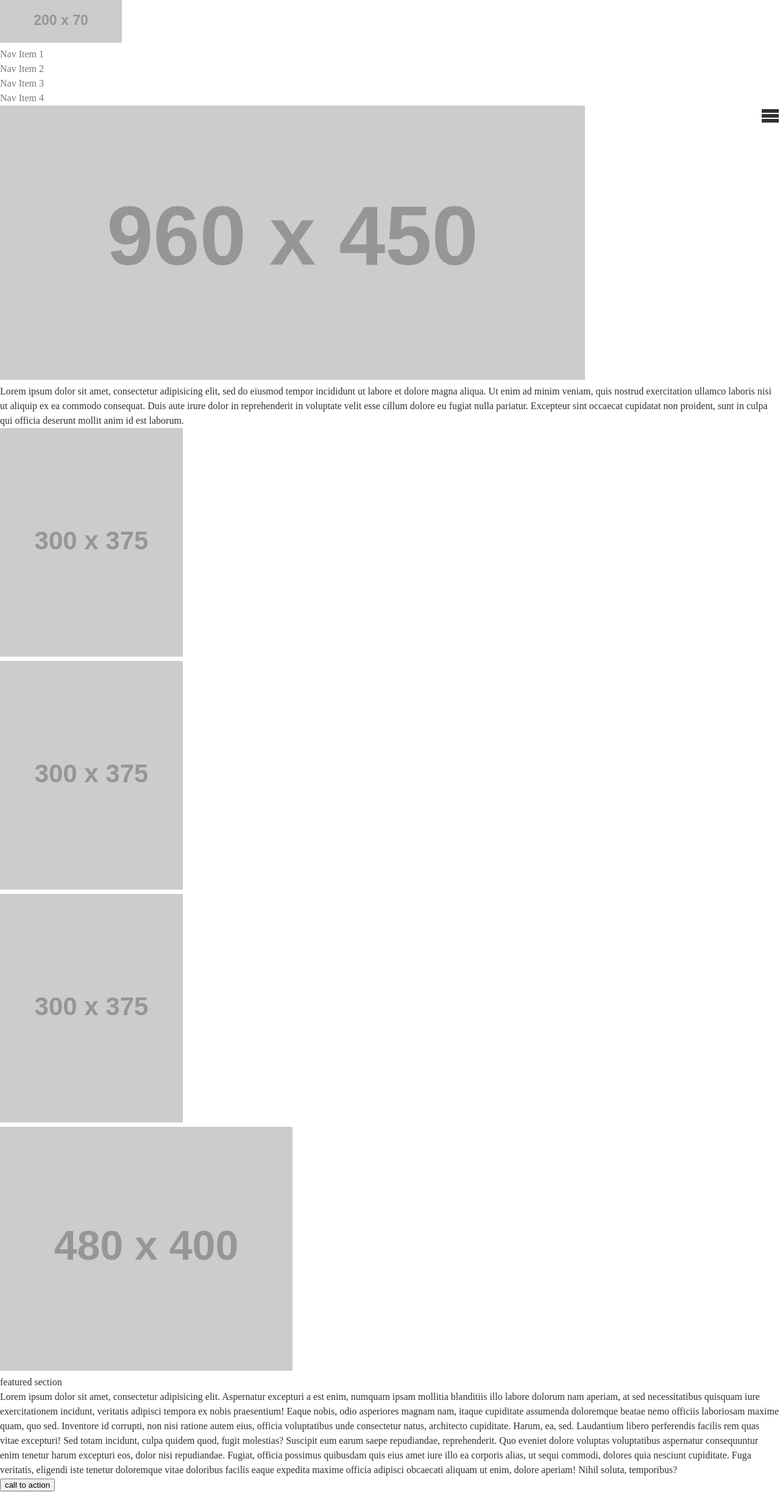
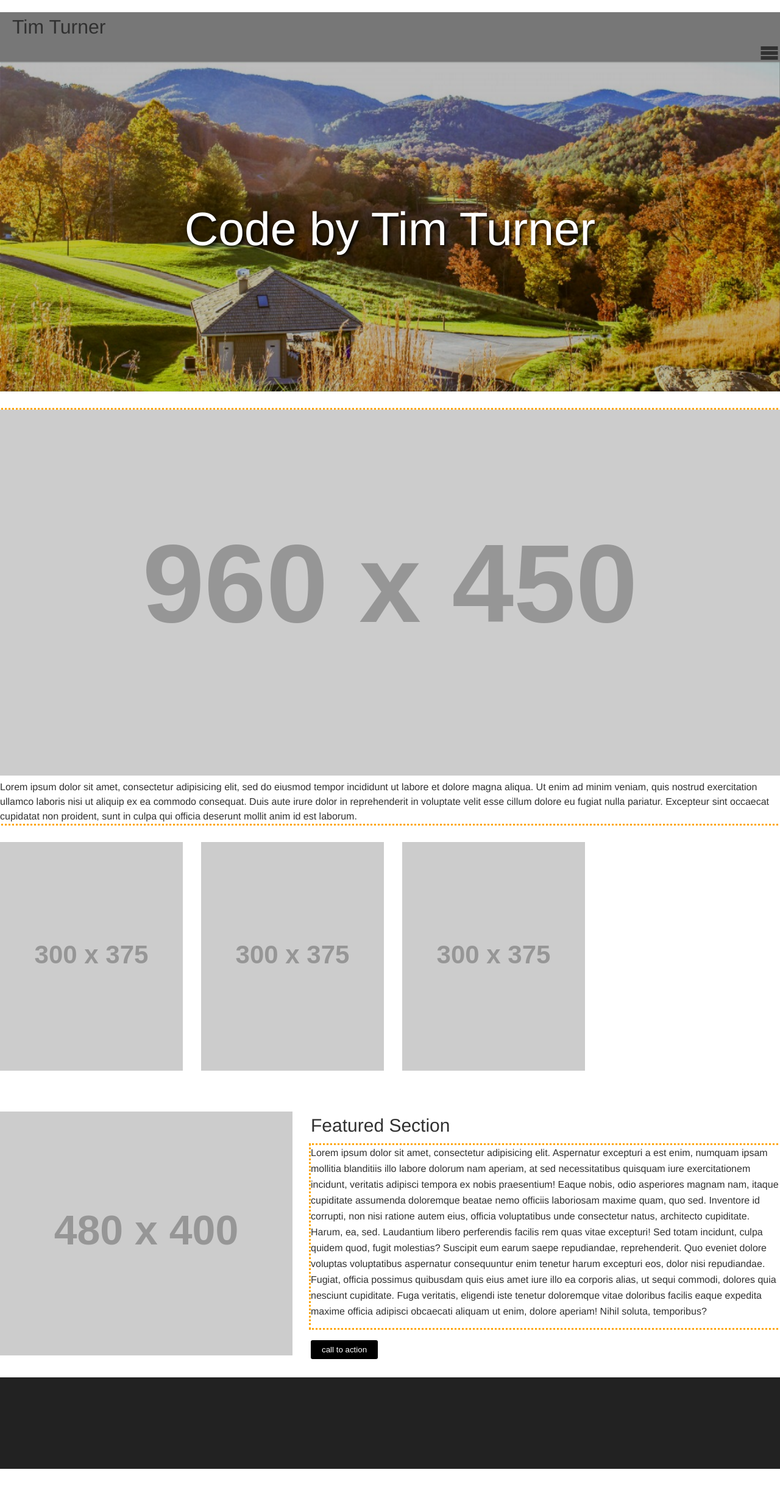
Before and after one commit to ratiphi/portfolio, a plain HTML site: page index.html in a window 1280 px wide. Shown: the whole page at 61% size. After the commit the page ends 2409 px from the top, so only its background shows below. Drawn offline with nearby package versions, Linux system fonts and the light colour scheme; placeholder pictures from the web are drawn by us; files whose address does not match are found by name; a web font is replaced by a local one.

Commit message:
saving CSS work

```diff
--- a/index.html
+++ b/index.html
@@ -4,27 +4,42 @@
     <meta charset="utf-8">
     <title>Tim Turner - Portfolio</title>
     <meta name="viewport" content="width=device-width, initial-scale=1">
-    <link rel="stylesheet" href="styles/reset.css">
-    <link rel="stylesheet" href="styles/icons.css">
-    <link rel="stylesheet" href="styles/base.css">
-    <link rel="stylesheet" href="styles/layout.css">
-    <link rel="stylesheet" href="styles/modules.css">
+    <link rel="stylesheet" href="styles/base/reset.css">
+    <link rel="stylesheet" href="styles/fonts/icons.css">
+    <link rel="stylesheet" href="styles/base/base.css">
+    <link rel="stylesheet" href="styles/layout/layout.css">
+    <link rel="stylesheet" href="styles/modules/nav.css">
+    <link rel="stylesheet" href="styles/modules/slider.css">
   </head>
   <body>
-    <header>
+    <header class="site-header clearfix">
       <div>
-        <img src="http://placehold.it/200x70">
-        <nav>
+        <h1>Tim Turner</h1>
+        <nav class="main-nav">
+          <span class="icon-menu"></span>
           <ul>
-            <li><a href="#">Nav Item 1</a></li>
-            <li><a href="#">Nav Item 2</a></li>
-            <li><a href="#">Nav Item 3</a></li>
-            <li><a href="#">Nav Item 4</a></li>
+            <li><a href="#projects">Projects</a></li>
+            <li><a href="http://github.com/ratiphi">Github</a></li>
+            <li><a href="#about">About</a></li>
           </ul>
-          <span class="icon-menu"></span>
         </nav>
       </div>
     </header>
+    <div class="slideShow">
+      <img class="placeHolder" src="img/slide1-1080x450.jpg" alt="Tim Turner">
+      <div class="layer1"></div>
+      <div class="layer2"></div>
+      <div class="layer3"></div>
+      <div class="slideOverlay"><p>Code by Tim Turner</p></div>
+    </div>
+    <!-- <div id="slider">
+      <ul class="slides">
+        <li class="slide"><img src="img/test1-720x400.jpg"></li>
+        <li class="slide"><img src="img/test2-720x400.jpg"></li>
+        <li class="slide"><img src="img/test3-720x400.jpg"></li>
+        <li class="slide"><img src="img/test1-720x400.jpg"></li>
+      </ul>
+    </div> -->
     <main>
       <img class="main-banner" src="http://placehold.it/960x450">
       <p>Lorem ipsum dolor sit amet, consectetur adipisicing elit, sed do eiusmod tempor incididunt ut labore et dolore magna aliqua. Ut enim ad minim veniam, quis nostrud exercitation ullamco laboris nisi ut aliquip ex ea commodo consequat. Duis aute irure dolor in reprehenderit in voluptate velit esse cillum dolore eu fugiat nulla pariatur. Excepteur sint occaecat cupidatat non proident, sunt in culpa qui officia deserunt mollit anim id est laborum.</p>
@@ -44,6 +59,9 @@
     <div class="clearfix"></div>
 
     <footer></footer>
+    <script src="https://ajax.googleapis.com/ajax/libs/jquery/3.1.1/jquery.min.js"></script>
+    <script src="js/app.js"></script>
+    <script src="js/slider.js"></script>
   </body>
 
 </html>
--- a/js/app.js
+++ b/js/app.js
@@ -0,0 +1 @@
+'use strict';
--- /dev/null
+++ b/js/slider.js
@@ -0,0 +1,45 @@
+'use strict';
+
+// var myInterval = setInterval(function() {
+//   console.log(new Date());
+// }, 1000);
+
+// $(selector).animate(obj, time, callback);
+
+
+$(function() {
+  // configuration variables
+  var width = 720;
+  var animationSpeed = 2000;
+  var pause = 4000;
+  var currentSlide = 1;
+  var interval;
+
+  // cache the DOM
+  var $slider = $('#slider');
+  var $slideContainer = $slider.find('.slides');
+  var $slides = $slideContainer.find('.slide');
+
+  function startSlider() {
+    // set interval (does something every 3 seconds)
+    interval = setInterval(function() {
+      // animate margin-left
+      $slideContainer.animate({'margin-left': '-=' + width}, animationSpeed, function() {
+        currentSlide++;
+        // if it's last slide, go to position 1 (0px)
+        if (currentSlide === $slides.length) {
+          currentSlide = 1;
+          $slideContainer.css('margin-left', 0);
+        }
+      });
+    }, pause);
+  }
+
+  function stopSlider() {
+    clearInterval(interval);
+  }
+
+  $slider.on('mouseenter', stopSlider).on('mouseleave', startSlider);
+
+  startSlider();
+});
--- a/styles/base.css
+++ /dev/null
@@ -1,40 +0,0 @@
-
-img {
-  max-width: 100%;
-}
-
-body {
-  line-height: 1.5;
-  font-size: 100%;
-  color: #313131;
-}
-
-hr {
-  margin: 1em;
-  width: 80%;
-}
-
-/*TEXT STYLES
-=======================================*/
-p {
-  font-size: 1em;
-}
-
-address {
-  display: inline-block;
-}
-
-/*LINK STYLES
-=======================================*/
-
-a, a:link, a:active {
-  text-decoration: none;
-  color: #777;
-}
-
-a:hover, a:focus {
-  color: #29506D;
-}
-
-a:visited {
-}
--- /dev/null
+++ b/styles/base/base.css
@@ -0,0 +1,129 @@
+
+img {
+  max-width: 100%;
+}
+
+body {
+  font-family: helvetica;
+  line-height: 1.5;
+  font-size: 100%;
+  color: #313131;
+}
+/*
+header {
+  height: 80px;
+  background: #777;
+}*/
+
+/*header div {
+  width: 100%;
+  margin: 0 auto;
+  outline: dotted 3px green;
+}*/
+
+header div h1 {
+  margin-left: 20px;
+  margin-top: 20px;
+  font-size: 2em;
+}
+
+/*header div img {
+  float: left;
+  margin-right: 50px;
+  margin-top: 15px;
+}*/
+
+nav ul li {
+  display: inline-block;
+  margin-right: 70px;
+  margin-top: 45px;
+}
+
+main {
+  width: 100%;
+  margin: 30px auto;
+  outline: dotted 3px orange;
+}
+
+.sub-banners {
+  margin-top: 30px;
+}
+
+.sub-banners li {
+  float: left;
+  margin-right: 30px;
+}
+
+.sub-banners li:nth-child(3) {
+  margin-right: 0;
+}
+
+.featured-content img {
+  float: left;
+  margin-top: 30px;
+  margin-right: 30px;
+}
+
+.featured-content {
+  float: left;
+  margin-top: 30px;
+}
+.featured-content h2 {
+  font-size: 30px;
+  text-transform: capitalize;
+  margin-top: 30px;
+  margin-bottom: 10px;
+}
+
+.featured-content p {
+  line-height: 26px;
+  outline: dotted 3px orange;
+  height: 300px;
+  overflow: auto;
+}
+
+.featured-content button {
+  border: none;
+  padding: 8px 18px;
+  background: #000;
+  color: #fff;
+  border-radius: 3px;
+  margin-top: 20px;
+  cursor: pointer;
+}
+
+footer {
+  margin-top: 30px;
+  height: 150px;
+  background: #222;
+}
+
+hr {
+  margin: 1em;
+  width: 100%;
+}
+
+/*TEXT STYLES
+=======================================*/
+p {
+  font-size: 1em;
+}
+
+address {
+  display: inline-block;
+}
+
+/*LINK STYLES
+=======================================*/
+
+a, a:link, a:active {
+  text-decoration: none;
+  color: #fff;
+}
+
+a:hover, a:focus {
+  color: #29506D;
+}
+
+a:visited {
+}
--- a/styles/layout.css
+++ b/styles/layout/layout.css
@@ -4,6 +4,10 @@
 
 .pull-right {
   float: right;
+}
+
+.clearfix {
+  clear: both;
 }
 
 .clearfix::after {
@@ -37,3 +41,15 @@
     display: inline;
   }
 }
+
+@media only screen and (max-width:300px) {
+  .box1, .box2 {
+    width: 100;
+  }
+}
+
+/* TODO: Now add styles for how things should look on a larger screen:
+         - Hide the hamburger.
+         - Main should be all on one row, with padding spaced better for a larger screen.
+         - Just, ya know, try to make it look good! */
+/* @media only screen... */
--- a/styles/modules.css
+++ b/styles/modules/nav.css
@@ -1,5 +1,5 @@
 .site-header {
-  background: #FFEAAA;
+  background: #777;
 }
 
 /* REVIEW: Float the main header to the left, to make room for the hamburger menu. */
@@ -35,6 +35,10 @@
   border-bottom: 1px solid #ccc;
 }
 
+.main-banner {
+  width: 100%
+}
+
 #filters {
   padding: 0;
   list-style: none;
@@ -52,9 +56,3 @@
   font-weight: bold;
   text-decoration: none;
 }
-
-/* TODO: Now add styles for how things should look on a larger screen:
-         - Hide the hamburger.
-         - Main should be all on one row, with padding spaced better for a larger screen.
-         - Just, ya know, try to make it look good! */
-/* @media only screen... */
--- /dev/null
+++ b/styles/modules/slider.css
@@ -0,0 +1,95 @@
+/*JS Slider styles*/
+/*#slider {
+  width: 720px;
+  height: 400px;
+  overflow: hidden;
+}
+
+#slider .slides {
+  display: block;
+  width: 6000px;
+  height: 400px;
+  margin: 0;
+  padding: 0;
+}
+
+#slider .slide {
+  float: left;
+  list-style-type: none;
+  width: 720px;
+  height: 400px;
+}*/
+
+/*CSS Slider styles*/
+/** {
+  box-sizing: border-box;
+}*/
+
+@keyframes layer2Anim {
+  0%{opacity:0;}
+  17%{opacity:0;}
+  33%{opacity:1;}
+  50%{opacity:1;}
+  67%{opacity:0;}
+  100%{opacity:0;}
+}
+
+@keyframes layer3Anim {
+  0%{opacity:0;}
+  50%{opacity:0;}
+  67%{opacity:1;}
+  83%{opacity:1;}
+  100%{opacity:0;}
+}
+
+.slideShow {
+  position: relative;
+}
+
+.placeHolder {
+  width: 100%;
+  visibility: hidden;
+}
+
+.layer1, .layer2, .layer3 {
+  position: absolute;
+  width: 100%;
+  height: 100%;
+  top: 0;
+  left: 0;
+  background-size: cover;
+  background-repeat: no-repeat;
+}
+
+.layer1 {
+  background-image: url(/img/slide1-1080x450.jpg);
+}
+
+.layer2 {
+  background-image: url(/img/slide2-1080x450.jpg);
+  animation: layer2Anim 10s infinite;
+}
+
+.layer3 {
+  background-image: url(/img/slide3-1080x450.jpg);
+  animation: layer3Anim 10s infinite;
+}
+
+.slideOverlay {
+  background-image: url(/img/overlay.png);
+  background-attachment: fixed;
+  position: absolute;
+  width: 100%;
+  height: 100%;
+  top: 0;
+  left: 0;
+}
+
+.slideOverlay p {
+  position: relative;
+  font-size: 6vw;
+  color: #fff;
+  text-shadow: 3px 3px 6px #000;
+  text-align: center;
+  top: 40%;
+}
```
Also changed, not shown: slideshow.html (added, +18 -0 lines), img/overlay.png (added), img/slide1-1080x450.jpg (added), img/slide2-1080x450.jpg (added), img/slide3-1080x450.jpg (added), img/test1-720x400.jpg (added), img/test2-720x400.jpg (added), img/test3-720x400.jpg (added), styles/base/reset.css (renamed from styles/reset.css), styles/fonts/icons.css (renamed from styles/icons.css), styles/state/active.css (added).
